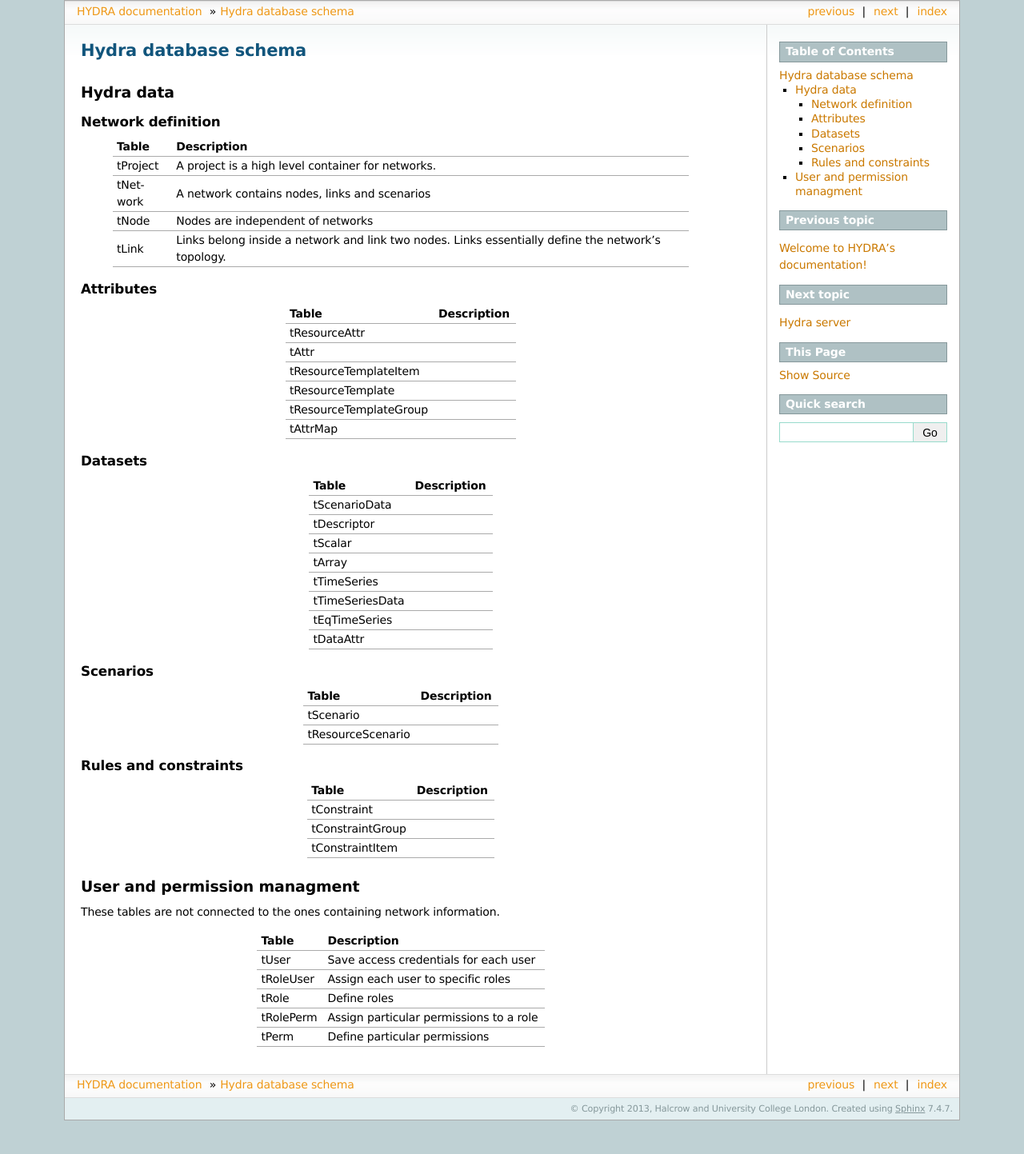
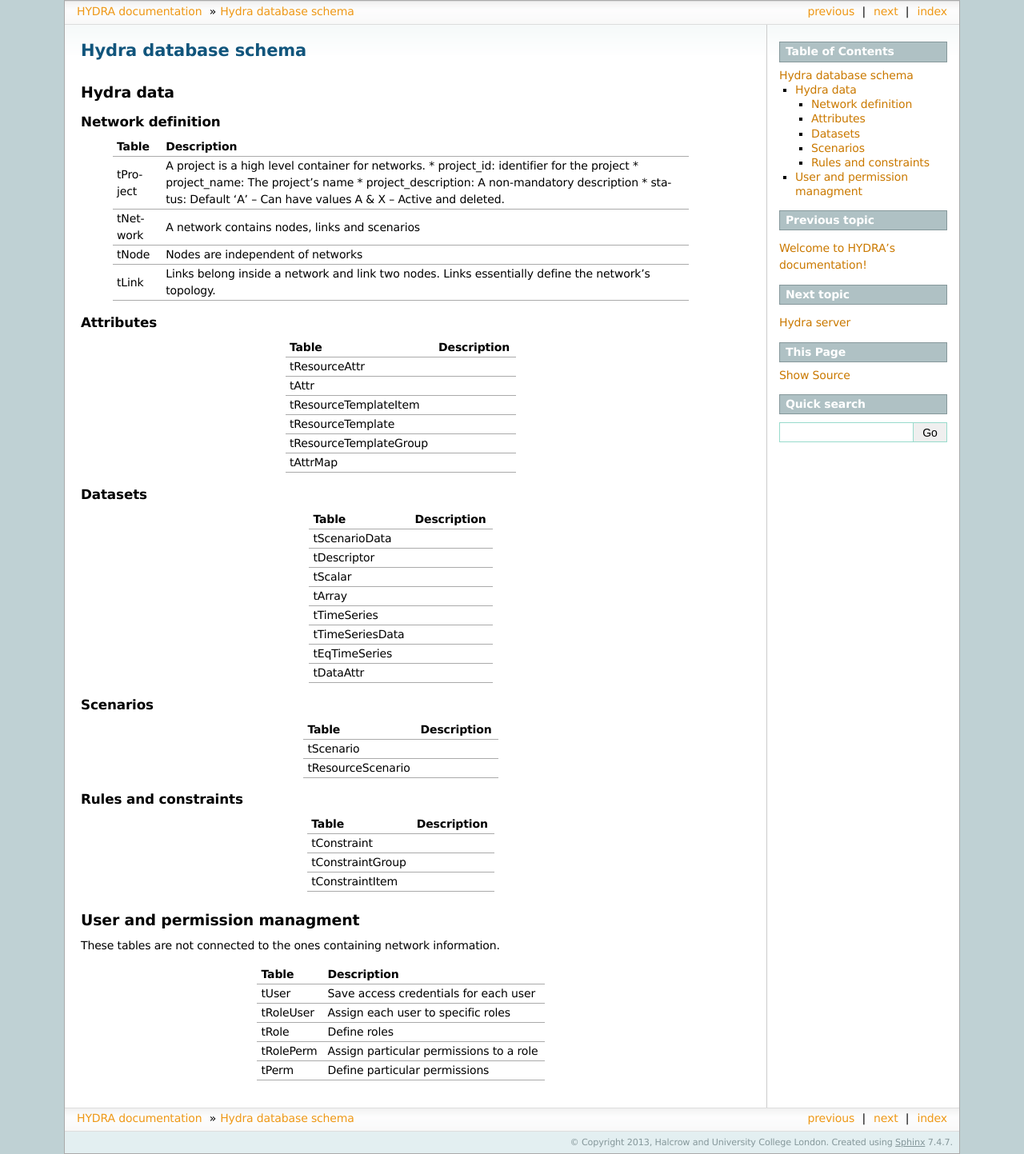
Before and after one commit to UMWRG/HydraPlatform, a Sphinx documentation site: the page built from doc/HydraDB/index.rst, in a window 1280 px wide. Shown: the whole page at 80% size. Built offline with Sphinx 7.4.7, drawn with Linux system fonts in a browser that asks for light colours; formulas are drawn with MathJax 3; pages that are not in the unit, such as notebooks, are missing from menus; before the commit the page ends 1401 px from its top, so only the background shows below that.

Commit message:
Another test for the db documentation
git-svn-id: svn+ssh://ec2-54-229-95-247.eu-west-1.compute.amazonaws.com/home/svn/svnrepository/HYDRA@82 5b2e1b5e-a1f6-4386-8dd1-2f88c1042e8b

```diff
--- a/doc/HydraDB/index.rst
+++ b/doc/HydraDB/index.rst
@@ -11,6 +11,10 @@
   **Table**              **Description**
   ---------------------- ----------------------------------------------------------------
   tProject               A project is a high level container for networks.
+                         * project_id: identifier for the project
+                         * project_name: The project's name
+                         * project_description: A non-mandatory description
+                         * status: Default 'A' -- Can have values A & X -- Active and deleted.
   tNetwork               A network contains nodes, links and scenarios
   tNode                  Nodes are independent of networks
   tLink                  Links belong inside a network and link two nodes. Links essentially define the network's topology.
```
